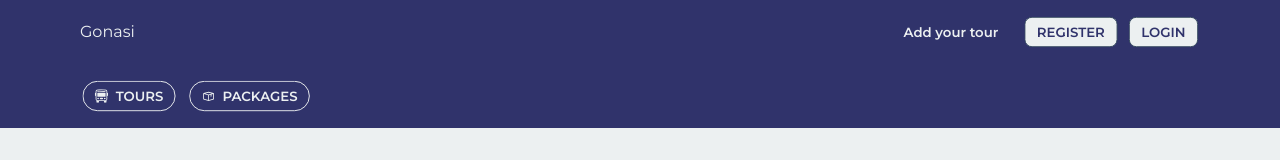
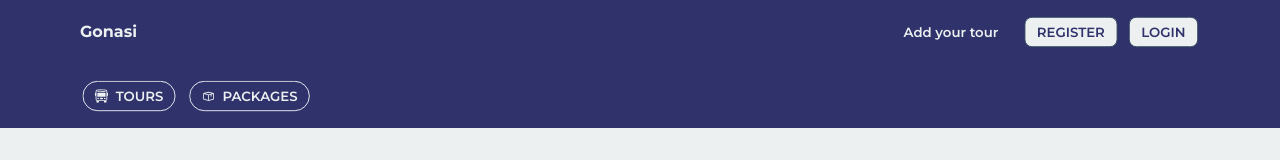
Before and after one commit to dcDalin/gonasi-web, a Next.js app: page / in a window 1280 px wide. Shown: the top 160 px of the page. Built offline with nearby package versions, Linux system fonts and the light colour scheme.

Commit message:
fix: bold logo text

```diff
--- a/src/components/AppLogo/index.tsx
+++ b/src/components/AppLogo/index.tsx
@@ -1,3 +1,3 @@
 export default function AppLogo() {
-  return <h1>Gonasi</h1>;
+  return <h1 className='font-bold'>Gonasi</h1>;
 }
```
